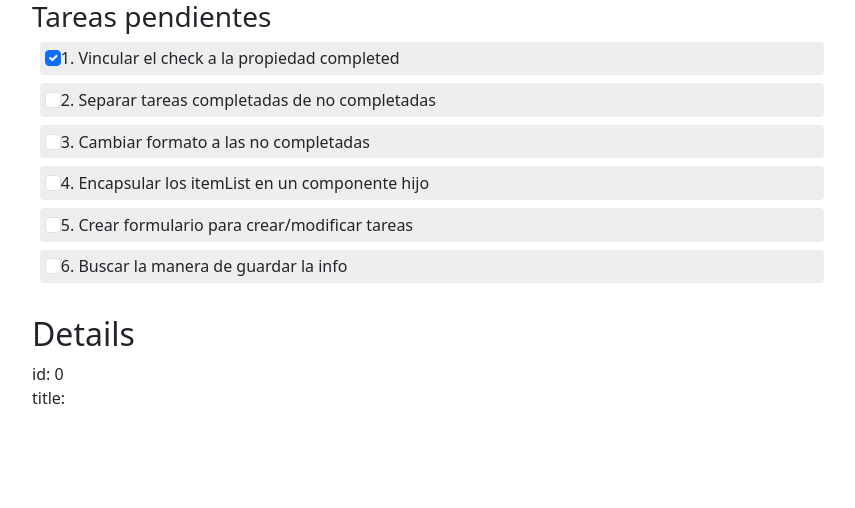
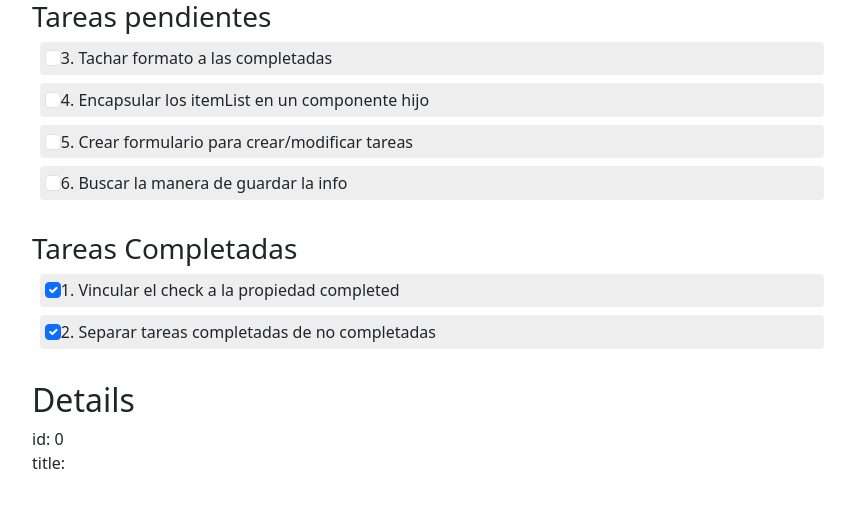
Before and after one commit to AlmaOrco/AlaTasking, an Angular app: page / in a window 1280 px wide. Shown: the top 508 px of the page, without its empty margins (50-905 px from the left). Built offline with nearby package versions, Linux system fonts and the light colour scheme.

Commit message:
Crear separar tareas completadas y no completadas

```diff
--- a/src/app/task-list/task-list.component.html
+++ b/src/app/task-list/task-list.component.html
@@ -1,6 +1,15 @@
 <h3>Tareas pendientes</h3>
 <ul class="tasks">
-    <li *ngFor="let task of taskList" >
+    <li *ngFor="let task of toDoList" >
+        <input class="form-check-input" [checked]="task.completed" type="checkbox" value="" id="flexCheckDefault" (change)="onChange(task)">
+        <label class="form-check-label" for="flexCheckDefault">
+             {{task.id}}. {{task.title}}
+        </label>
+    </li>
+</ul>
+<h3>Tareas Completadas</h3>
+<ul class="tasks">
+    <li *ngFor="let task of doneList" >
         <input class="form-check-input" [checked]="task.completed" type="checkbox" value="" id="flexCheckDefault" (change)="onChange(task)">
         <label class="form-check-label" for="flexCheckDefault">
              {{task.id}}. {{task.title}}
--- a/src/app/task-list/task-list.component.ts
+++ b/src/app/task-list/task-list.component.ts
@@ -1,5 +1,5 @@
 import { NgFor, NgIf, UpperCasePipe } from '@angular/common';
-import { Component, NgModule } from '@angular/core';
+import { Component, NgModule, OnInit } from '@angular/core';
 import { TASKS } from '../task-mock';
 import { Task } from '../task';
 import { NgModel } from '@angular/forms';
@@ -11,14 +11,29 @@ import { NgModel } from '@angular/forms';
   templateUrl: './task-list.component.html',
   styleUrl: './task-list.component.scss'
 })
-export class TaskListComponent {
+export class TaskListComponent implements OnInit{
   taskList:Task[] = TASKS;
+  toDoList:Task[] = [];
+  doneList:Task[] = [];
 
   selectedTask:Task = {id:0, title: ""};
+
+  ngOnInit(): void {
+    this.orderList(TASKS);
+  }
 
   onChange(task: Task): void {
     task.completed = !task.completed;
     this.selectedTask = task;
+    this.orderList(this.taskList);
+  }
+
+  orderList(taskList:Task[]):void {
+    this.toDoList = [];
+    this.doneList = [];
+    taskList.forEach(task => {
+      task.completed ? this.doneList.push(task) : this.toDoList.push(task);
+    });
   }
 
 }
--- a/src/app/task-mock.ts
+++ b/src/app/task-mock.ts
@@ -2,8 +2,8 @@ import { Task } from './task';
 
 export const TASKS: Task[] = [
   { id: 1, title: 'Vincular el check a la propiedad completed', completed: true },
-  { id: 2, title: 'Separar tareas completadas de no completadas' },
-  { id: 3, title: 'Cambiar formato a las no completadas' },
+  { id: 2, title: 'Separar tareas completadas de no completadas', completed: true },
+  { id: 3, title: 'Tachar formato a las completadas' },
   { id: 4, title: 'Encapsular los itemList en un componente hijo' },
   { id: 5, title: 'Crear formulario para crear/modificar tareas' },
   { id: 6, title: 'Buscar la manera de guardar la info' }
```
